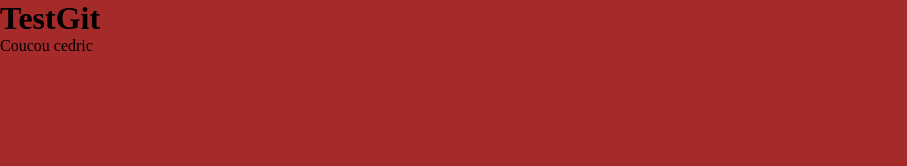
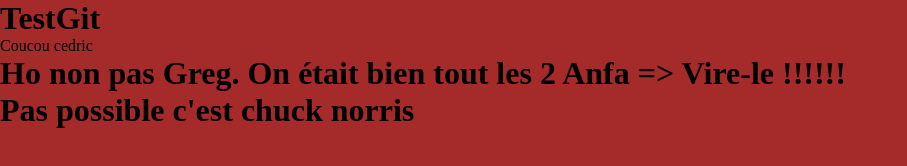
Before and after one commit to MELAA976/Testgit, a plain HTML site: page index.html in a window 1280 px wide. Shown: the whole page, without its empty margins (0-907 px from the left). Drawn offline with Linux system fonts and the light colour scheme.

Commit message:
Même pas peur

```diff
--- a/index.html
+++ b/index.html
@@ -9,5 +9,7 @@
 <body>
     <h1>TestGit</h1>
     <p>coucou cedric</p>
+    <h1>Ho non pas Greg. On était bien tout les 2 Anfa => Vire-le !!!!!!</h1>
+    <h1>pas possible c'est chuck norris</h1>
 </body>
 </html>
```
